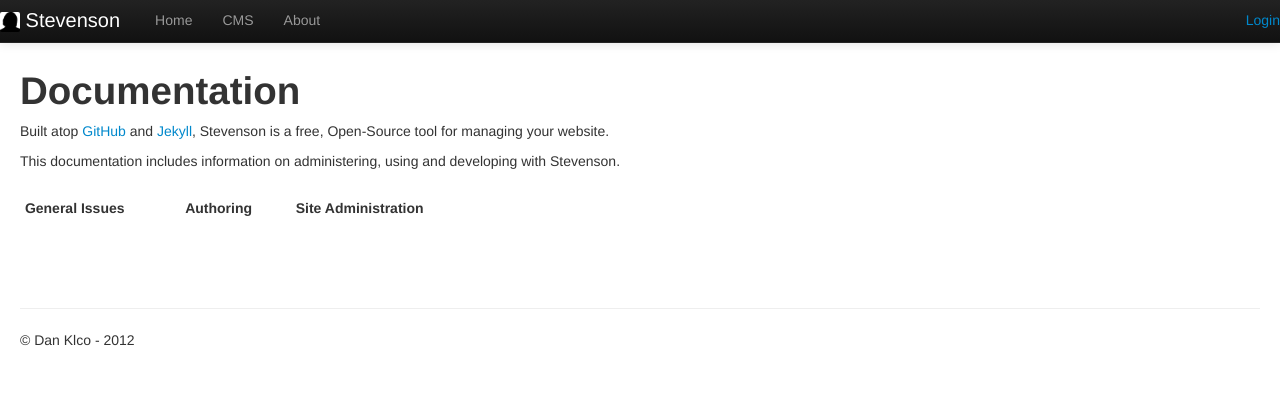
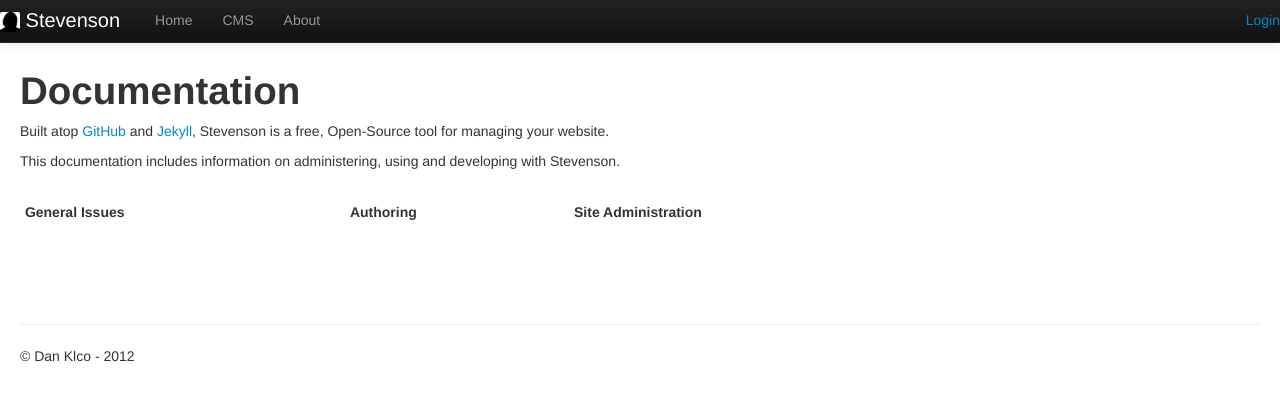
Before and after one commit to pmadril/CohortExEditor, a Jekyll site: the page built from docs.html, in a window 1280 px wide. Shown: the top 401 px of the page. Built offline with Jekyll 4.4.1, drawn with Linux system fonts in a browser that asks for light colours; nearby versions of some CDN libraries.

Commit message:
Updating docs.html

```diff
--- a/docs.html
+++ b/docs.html
@@ -10,7 +10,7 @@
 <h1>Documentation</h1>
 <p>Built atop <a href="http://github.com" target="_blank">GitHub</a>&nbsp;and <a href="http://jekyllrb.com" target="_blank">Jekyll</a>, Stevenson is a free, Open-Source tool for managing your website.</p>
 <p>This documentation includes information on administering, using and developing with Stevenson.&nbsp;</p>
-<table style="height: 107px;" width="474">
+<table style="height: 123px;" width="961">
 <tbody>
 <tr>
 <td><strong>&nbsp;General Issues</strong></td>
```
